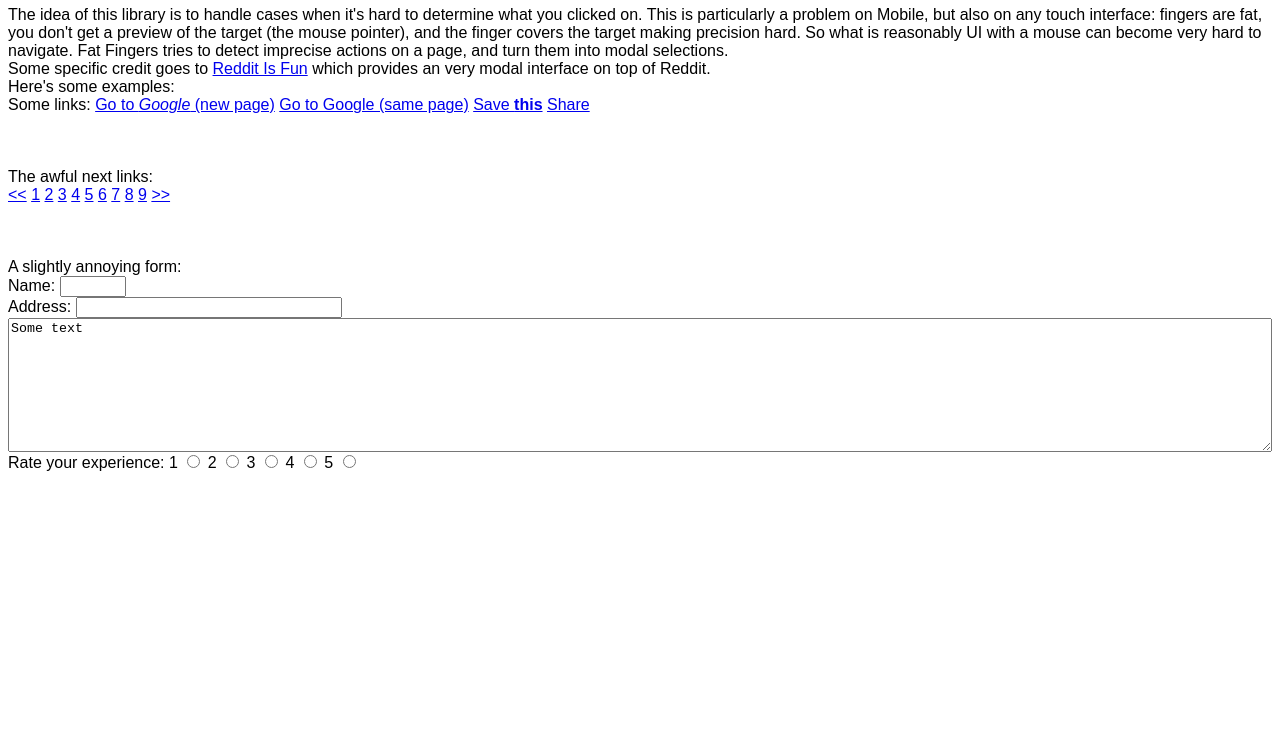
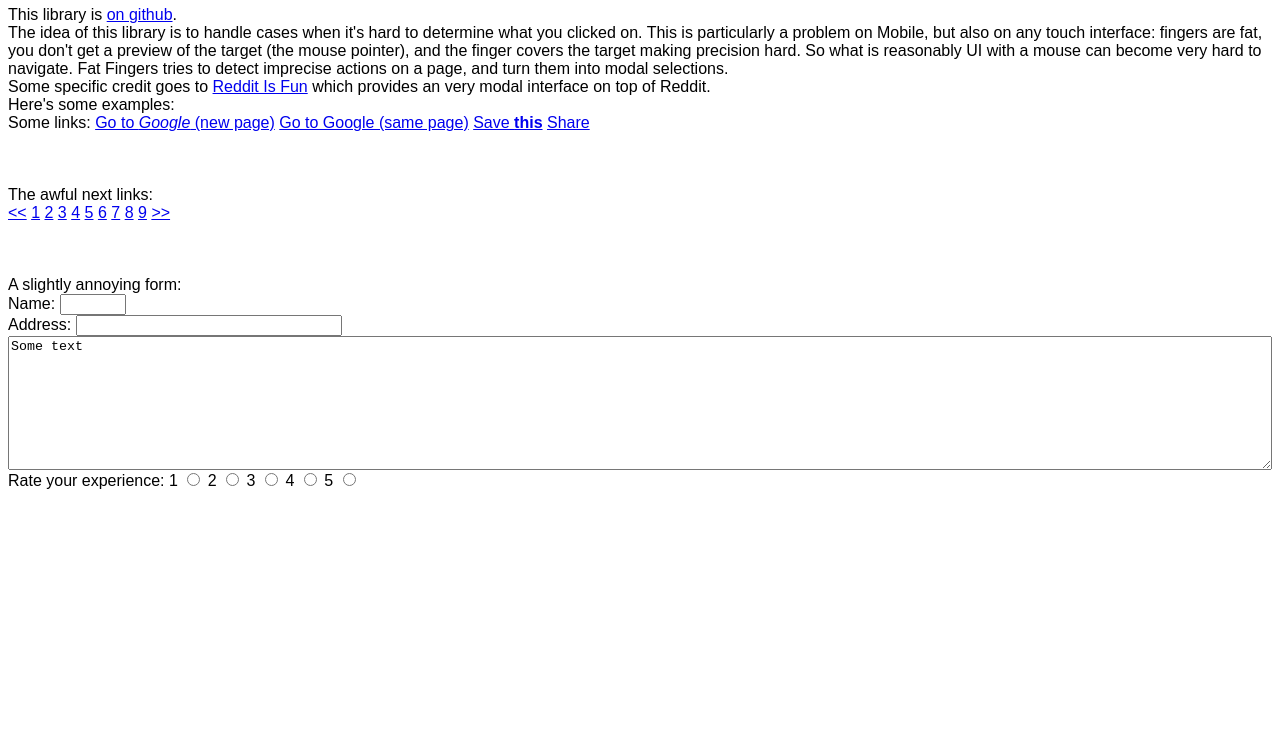
Before and after one commit to ianb/fatfingers, a plain HTML site: page index.html in a window 1280 px wide. Shown: the part 60-800 px from the top of the page. Drawn offline with nearby package versions, Linux system fonts and the light colour scheme.

Commit message:
added link to github

```diff
--- a/index.html
+++ b/index.html
@@ -24,6 +24,9 @@ $(function () {
 <body>
 
 <h1>Fat Fingers</h1>
+
+<div>This library is <a href="https://github.com/ianb/fatfingers">on
+github</a>.</div>
 
 <div>The idea of this library is to handle cases when it's hard to
 determine what you clicked on.  This is particularly a problem on
```
